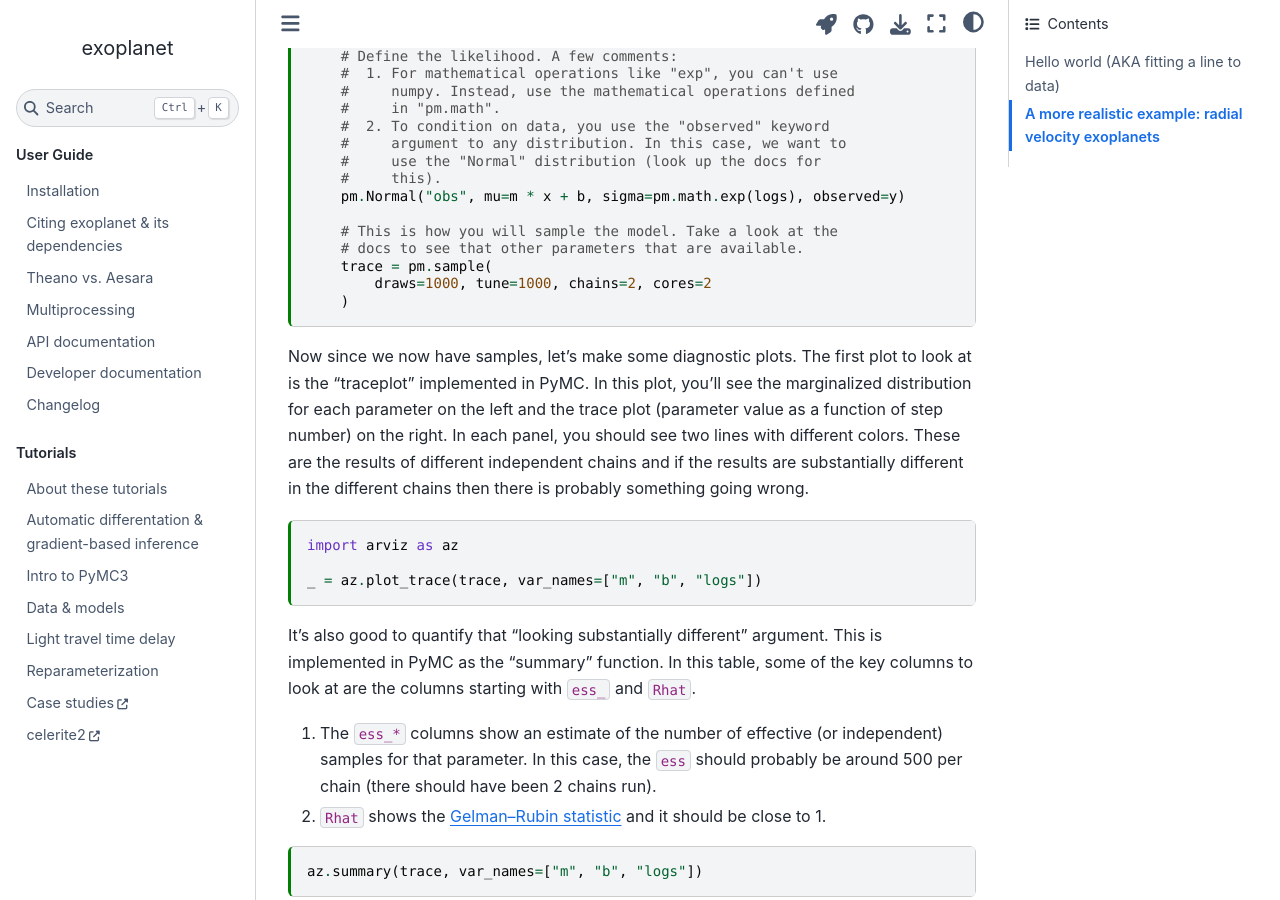
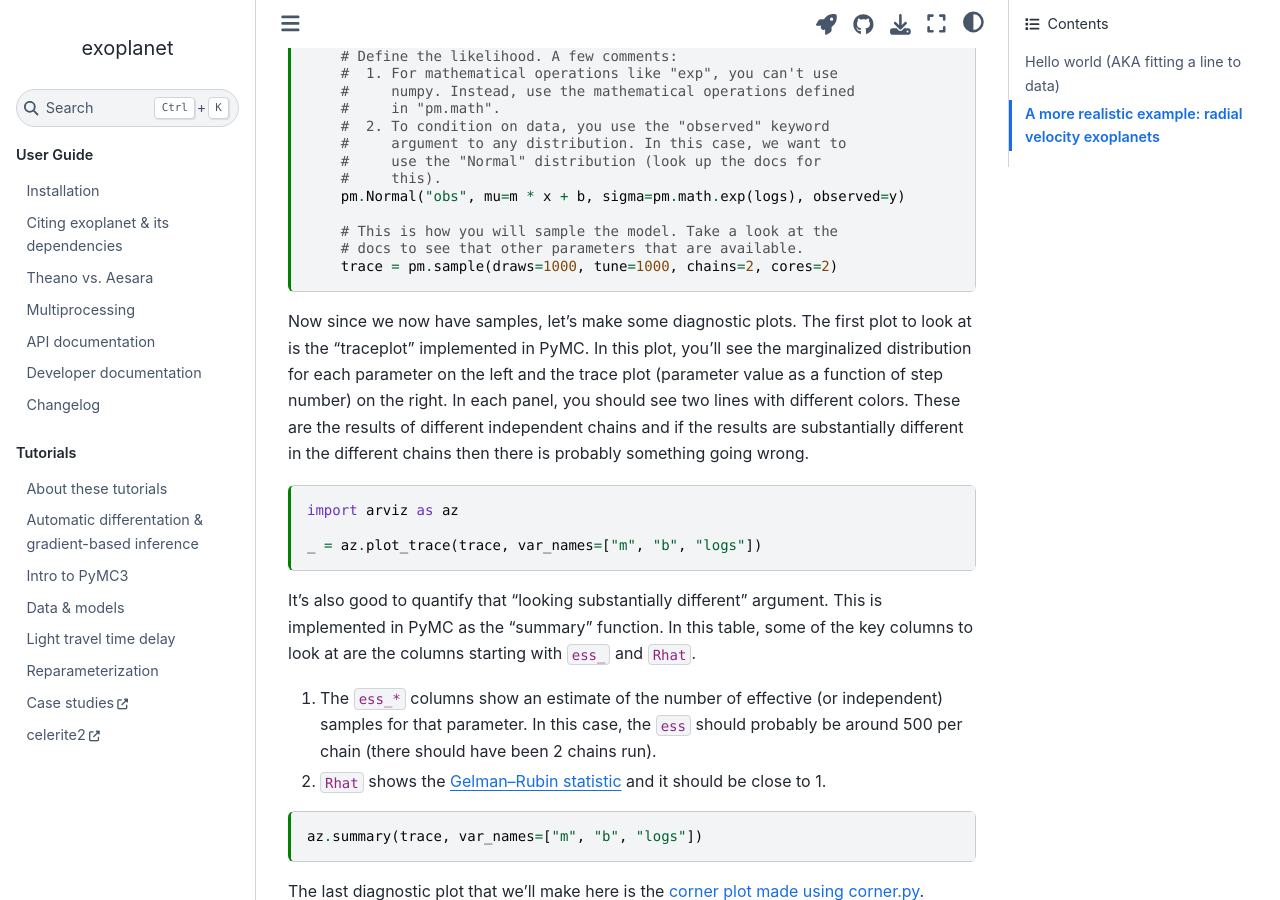
Before and after one commit to exoplanet-dev/exoplanet, a Sphinx documentation site: the page built from docs/tutorials/intro-to-pymc.md, in a window 1280 px wide and 900 px high, scrolled down 2202 px. Built offline with Sphinx 7.4.7 and the Sphinx Book theme 1.1.4, drawn with Linux system fonts in a browser that asks for light colours.

Commit message:
[pre-commit.ci] auto fixes from pre-commit.com hooks
for more information, see https://pre-commit.ci

````diff
--- a/docs/tutorials/intro-to-pymc.md
+++ b/docs/tutorials/intro-to-pymc.md
@@ -16,7 +16,7 @@ kernelspec:
 
 # A quick intro to PyMC
 
-```{code-cell} ipython3
+```{code-cell}
 import exoplanet
 
 exoplanet.utils.docs_setup()
@@ -39,7 +39,7 @@ So. Let's do that with PyMC.
 To start, we'll generate some fake data using a linear model.
 Feel free to change the random number seed to try out a different dataset.
 
-```{code-cell} ipython3
+```{code-cell}
 import numpy as np
 import matplotlib.pyplot as plt
 
@@ -102,7 +102,7 @@ This is the way that a model like this is often defined in statistics and it wil
 Now, let's implement this model in PyMC.
 The documentation for the distributions available in PyMC's modeling language can be [found here](https://www.pymc.io/projects/docs/en/stable/api/distributions.html) and these will come in handy as you go on to write your own models.
 
-```{code-cell} ipython3
+```{code-cell}
 import pymc as pm
 
 with pm.Model() as model:
@@ -124,9 +124,7 @@ with pm.Model() as model:
 
     # This is how you will sample the model. Take a look at the
     # docs to see that other parameters that are available.
-    trace = pm.sample(
-        draws=1000, tune=1000, chains=2, cores=2
-    )
+    trace = pm.sample(draws=1000, tune=1000, chains=2, cores=2)
 ```
 
 Now since we now have samples, let's make some diagnostic plots.
@@ -135,7 +133,7 @@ In this plot, you'll see the marginalized distribution for each parameter on the
 In each panel, you should see two lines with different colors.
 These are the results of different independent chains and if the results are substantially different in the different chains then there is probably something going wrong.
 
-```{code-cell} ipython3
+```{code-cell}
 import arviz as az
 
 _ = az.plot_trace(trace, var_names=["m", "b", "logs"])
@@ -148,13 +146,13 @@ In this table, some of the key columns to look at are the columns starting with
 1. The `ess_*` columns show an estimate of the number of effective (or independent) samples for that parameter. In this case, the `ess` should probably be around 500 per chain (there should have been 2 chains run).
 2. `Rhat` shows the [Gelman–Rubin statistic](https://docs.pymc.io/api/diagnostics.html#pymc3.diagnostics.gelman_rubin) and it should be close to 1.
 
-```{code-cell} ipython3
+```{code-cell}
 az.summary(trace, var_names=["m", "b", "logs"])
 ```
 
 The last diagnostic plot that we'll make here is the [corner plot made using corner.py](https://corner.readthedocs.io).
 
-```{code-cell} ipython3
+```{code-cell}
 import corner
 
 _ = corner.corner(
@@ -188,7 +186,7 @@ So, for this tutorial, we'll use the custom Kepler solver that is implemented as
 
 First, we need to download the data from the exoplanet archive:
 
-```{code-cell} ipython3
+```{code-cell}
 import requests
 import pandas as pd
 import matplotlib.pyplot as plt
@@ -242,7 +240,7 @@ There's a lot going on, so I want to point out a few things to pay attention to:
 4. Similarly, at the end of the model definition, we compute the RV curve for a single orbit on a fine grid. This can be very useful for diagnosing fits gone wrong.
 5. For parameters that specify angles (like $\omega$, called `w` in the model below), it can be inefficient to sample in the angle directly because of the fact that the value wraps around at $2\pi$. Instead, it can be better to sample the unit vector specified by the angle or as a parameter in a unit disk, when combined with eccentricity. There are some helper functions like {func}`exoplanet.distributions.angle` and {func}`exoplanet.distributions.unit_disk` to help with this.
 
-```{code-cell} ipython3
+```{code-cell}
 import aesara.tensor as at
 import exoplanet as xo
 
@@ -264,7 +262,7 @@ with pm.Model() as model:
     #  h = sqrt(e) * sin(w)
     #  k = sqrt(e) * cos(w)
     h, k = xo.unit_disk("h", "k", initval=np.array([0.01, 0.01]))
-    e = pm.Deterministic("e", h ** 2 + k ** 2)
+    e = pm.Deterministic("e", h**2 + k**2)
     w = pm.Deterministic("w", at.arctan2(k, h))
 
     rv0 = pm.Normal("rv0", mu=0.0, sigma=10.0, initval=0.0)
@@ -305,7 +303,7 @@ This is useful here because MCMC is not designed to *find* the maximum of the po
 The performance of all MCMC methods can be really bad when the initialization isn't good (especially when some parameters are very well constrained).
 To find the maximum a posteriori parameters using PyMC, you can use the [`find_MAP` function](https://www.pymc.io/projects/docs/en/stable/api/generated/pymc.find_MAP.html):
 
-```{code-cell} ipython3
+```{code-cell}
 with model:
     map_params = pm.find_MAP()
 ```
@@ -317,7 +315,7 @@ If this doesn't look good, try adjusting the initial guesses for the parameters
 
 **Exercise:** Try changing the initial guesses for the parameters (as specified by the `initval` argument) and see how sensitive the results are to these values. Are there some parameters that are less important? Why is this?
 
-```{code-cell} ipython3
+```{code-cell}
 fig, axes = plt.subplots(2, 1, figsize=(8, 8))
 
 period = map_params["P"]
@@ -341,7 +339,7 @@ plt.tight_layout()
 
 Now let's sample the posterior starting from our MAP estimate:
 
-```{code-cell} ipython3
+```{code-cell}
 with model:
     trace = pm.sample(
         draws=1000,
@@ -358,7 +356,7 @@ As above, it's always a good idea to take a look at the summary statistics for t
 If everything went as planned, there should be more than 1000 effective samples per chain and the Rhat values should be close to 1.
 (Not too bad for about 30 seconds of run time!)
 
-```{code-cell} ipython3
+```{code-cell}
 az.summary(
     trace,
     var_names=["logK", "logP", "phi", "e", "w", "rv0", "rvtrend"],
@@ -367,7 +365,7 @@ az.summary(
 
 Similarly, we can make the corner plot again for this model.
 
-```{code-cell} ipython3
+```{code-cell}
 _ = corner.corner(trace, var_names=["K", "P", "e", "w"])
 ```
 
@@ -377,7 +375,7 @@ As above, the top plot shows the raw observations as black error bars and the RV
 But, this time, the blue line is actually composed of 25 lines that are samples from the posterior over trends that are consistent with the data.
 In the bottom panel, the orange lines indicate the same 25 posterior samples for the RV curve of one orbit.
 
-```{code-cell} ipython3
+```{code-cell}
 fig, axes = plt.subplots(2, 1, figsize=(8, 8))
 
 period = map_params["P"]
@@ -406,6 +404,6 @@ axes[1].set_ylim(-110, 110)
 plt.tight_layout()
 ```
 
-```{code-cell} ipython3
+```{code-cell}
 
 ```
--- a/noxfile.py
+++ b/noxfile.py
@@ -1,6 +1,7 @@
-import nox
 import tempfile
 from pathlib import Path
+
+import nox
 
 ALL_PYTHON_VS = ["3.8", "3.9", "3.10"]
 
````
Also changed, not shown: other parts of docs/tutorials/intro-to-pymc.md (+1 -1 lines).
